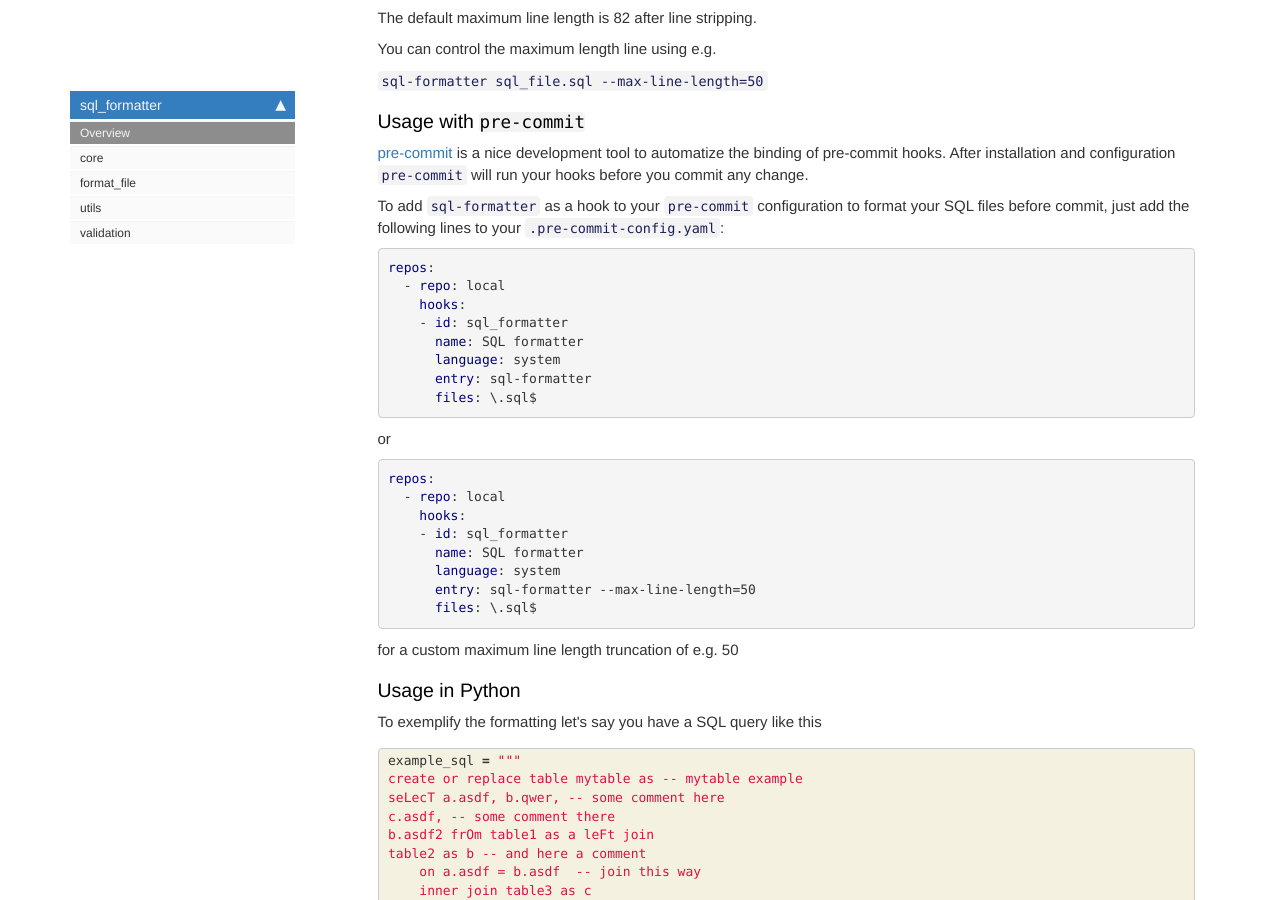
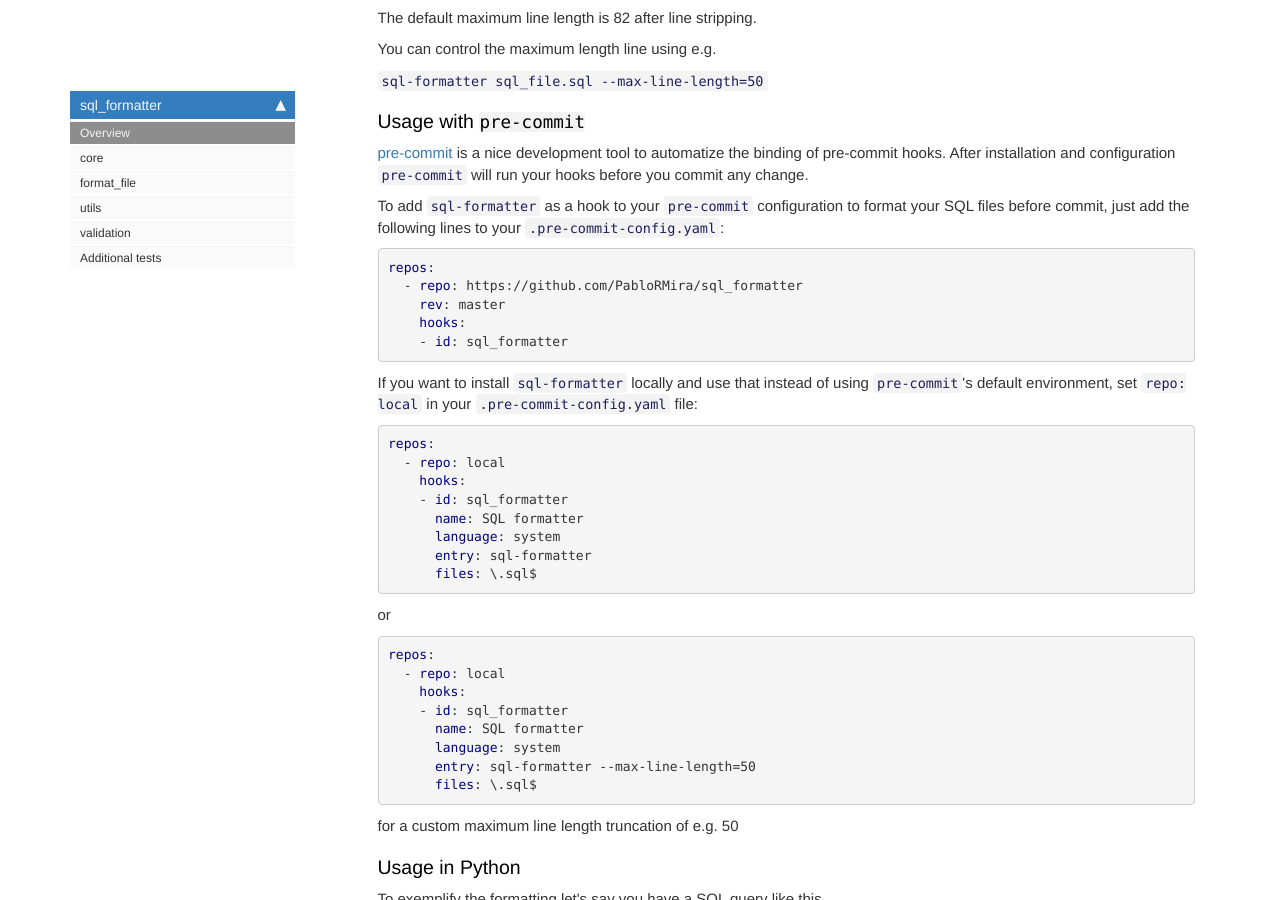
Before and after one commit to PabloRMira/sql_formatter, a Jekyll site: the page built from docs/index.html, in a window 1280 px wide and 900 px high, scrolled down 1133 px. Built offline with Jekyll 4.4.1, drawn with Linux system fonts in a browser that asks for light colours; nearby versions of some CDN libraries; comment, search, counter and statistics services are not loaded.

```diff
--- a/docs/_data/sidebars/home_sidebar.yml
+++ b/docs/_data/sidebars/home_sidebar.yml
@@ -21,6 +21,9 @@ entries:
     - output: web,pdf
       title: validation
       url: validation.html
+    - output: web,pdf
+      title: Additional tests
+      url: additional_tests.html
     output: web
     title: sql_formatter
   output: web
--- a/docs/index.html
+++ b/docs/index.html
@@ -83,6 +83,13 @@ nb_path: "nbs/index.ipynb"
 <div class="text_cell_render border-box-sizing rendered_html">
 <p><a href="https://pre-commit.com">pre-commit</a> is a nice development tool to automatize the binding of pre-commit hooks. After installation and configuration <code>pre-commit</code> will run your hooks before you commit any change.</p>
 <p>To add <code>sql-formatter</code> as a hook to your <code>pre-commit</code> configuration to format your SQL files before commit, just add the following lines to your <code>.pre-commit-config.yaml</code>:</p>
+<div class="highlight"><pre><span></span><span class="nt">repos</span><span class="p">:</span>
+  <span class="p p-Indicator">-</span> <span class="nt">repo</span><span class="p">:</span> <span class="l l-Scalar l-Scalar-Plain">https://github.com/PabloRMira/sql_formatter</span>
+    <span class="nt">rev</span><span class="p">:</span> <span class="l l-Scalar l-Scalar-Plain">master</span>
+    <span class="nt">hooks</span><span class="p">:</span>
+    <span class="p p-Indicator">-</span> <span class="nt">id</span><span class="p">:</span> <span class="l l-Scalar l-Scalar-Plain">sql_formatter</span>
+</pre></div>
+<p>If you want to install <code>sql-formatter</code> locally and use that instead of using <code>pre-commit</code>'s default environment, set <code>repo: local</code> in your <code>.pre-commit-config.yaml</code> file:</p>
 <div class="highlight"><pre><span></span><span class="nt">repos</span><span class="p">:</span>
   <span class="p p-Indicator">-</span> <span class="nt">repo</span><span class="p">:</span> <span class="l l-Scalar l-Scalar-Plain">local</span>
     <span class="nt">hooks</span><span class="p">:</span>
--- a/docs/sidebar.json
+++ b/docs/sidebar.json
@@ -4,6 +4,7 @@
     "core": "core.html",
     "format_file": "format_file.html",
     "utils": "utils.html",
-    "validation": "validation.html"
+    "validation": "validation.html",
+    "Additional tests": "additional_tests.html"
   }
 }
--- a/sql_formatter/core.py
+++ b/sql_formatter/core.py
@@ -366,8 +366,8 @@ def format_where(s, **kwargs):
     # split by comment / non comment, quote / non-quote
     split_s = split_comment_quote(s)
     # define regex before loop
-    indent_and = re.compile(r"\s*(and)\b", flags=re.I)
-    indent_or = re.compile(r"\s*(or)\b", flags=re.I)
+    indent_and = re.compile(r"\s*\b(and)\b", flags=re.I)
+    indent_or = re.compile(r"\s*\b(or)\b", flags=re.I)
     for d in split_s:
         if not d["comment"] and not d["quote"]:
             s_aux = d["string"]
```
Also changed, not shown: docs/additional_tests.html (added, +125 -0 lines), README.md, 2 other files.
